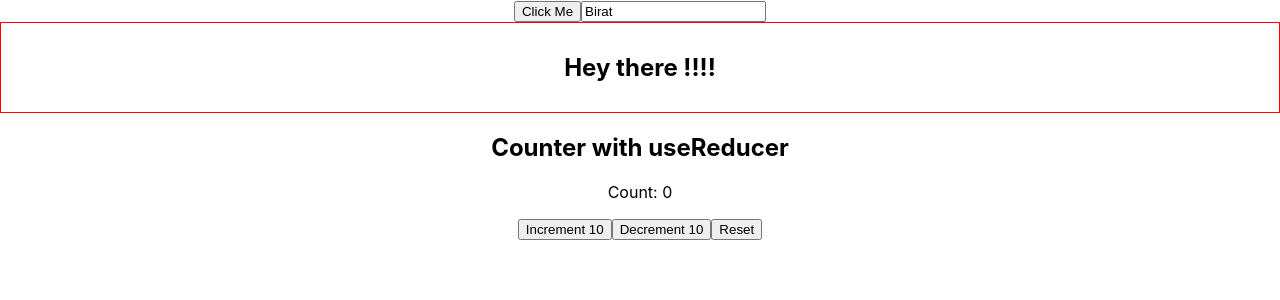
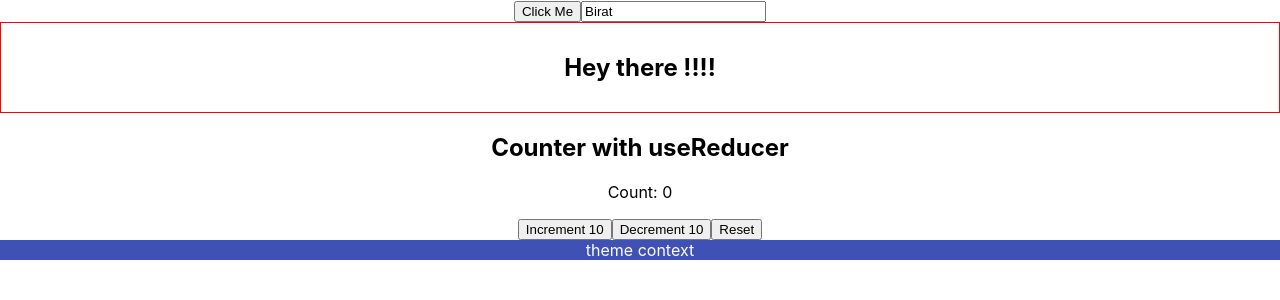
Before and after one commit to birat04/typescript, a React (Create React App) app: page / in a window 1280 px wide. Shown: the top 300 px of the page. Built offline with nearby package versions, Linux system fonts and the light colour scheme.

Commit message:
useContext hook

```diff
--- a/src/App.tsx
+++ b/src/App.tsx
@@ -56,6 +56,8 @@ import { Button } from './components/Button'
 import { Input } from './components/Input'
 import { Container } from './components/Container'
 import Counter from './components/state/Counter'
+import { ThemeContextProvider } from './components/context/ThemeContext'
+import { Box } from './components/context/Box'
 function App () {
   return <div className="App">
     <Button handleClick={(event,id) =>{
@@ -71,6 +73,9 @@ function App () {
         <h2>Counter with useReducer</h2>
         <Counter />
       </div>
+      <ThemeContextProvider>
+        <Box />
+      </ThemeContextProvider>
   </div>
 
 }
--- /dev/null
+++ b/src/components/context/Box.tsx
@@ -0,0 +1,8 @@
+import { useContext } from "react";
+import ThemeContext from "./ThemeContext";
+
+
+export const Box = () => {
+    const theme = useContext(ThemeContext)
+    return <div style={{backgroundColor:theme.primary.main, color:theme.primary.text}}>theme context</div>
+}
--- /dev/null
+++ b/src/components/context/ThemeContext.tsx
@@ -0,0 +1,16 @@
+import { createContext } from "react";
+import { theme } from "../../components/context/theme";
+type ThemeContextProviderProps = {
+    children: React.ReactNode
+}
+const ThemeContext = createContext(theme)
+
+export const ThemeContextProvider = (props: ThemeContextProviderProps) => {
+    return (
+        <ThemeContext.Provider value={theme}>
+            {props.children}
+        </ThemeContext.Provider>
+    )
+}
+
+export default ThemeContext
--- /dev/null
+++ b/src/components/context/theme.ts
@@ -0,0 +1,12 @@
+import { text } from "stream/consumers";
+
+export const theme = {
+    primary:{
+        main: "#3f51b5",
+        text: "#fff",
+    },
+    secondary:{
+        main: "#f50057",
+        text: "#fff",
+    }
+}
```
